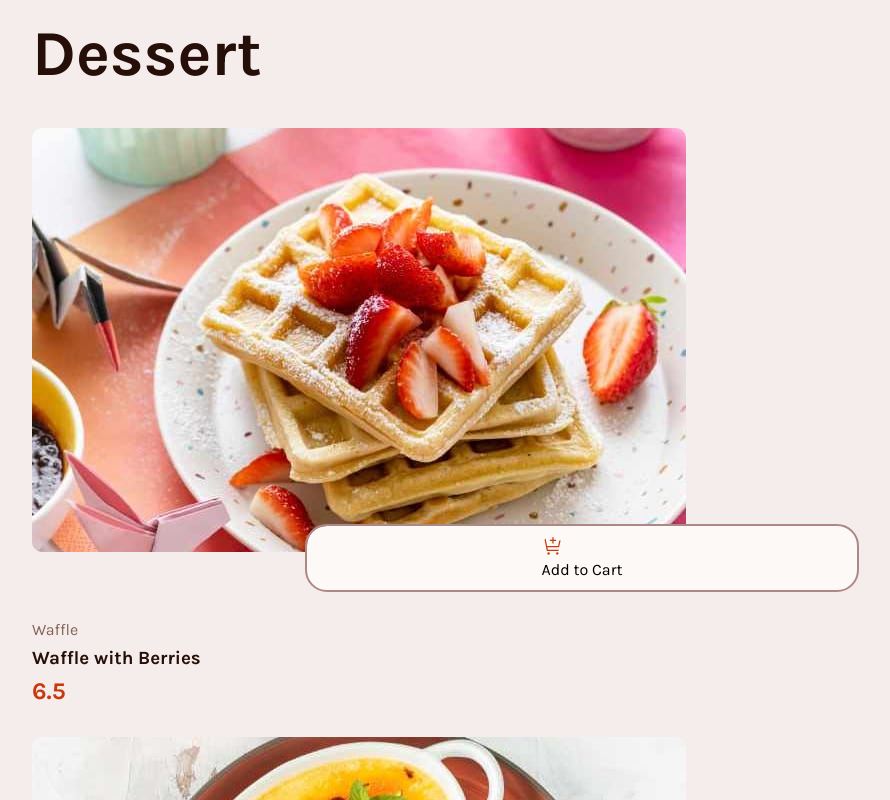
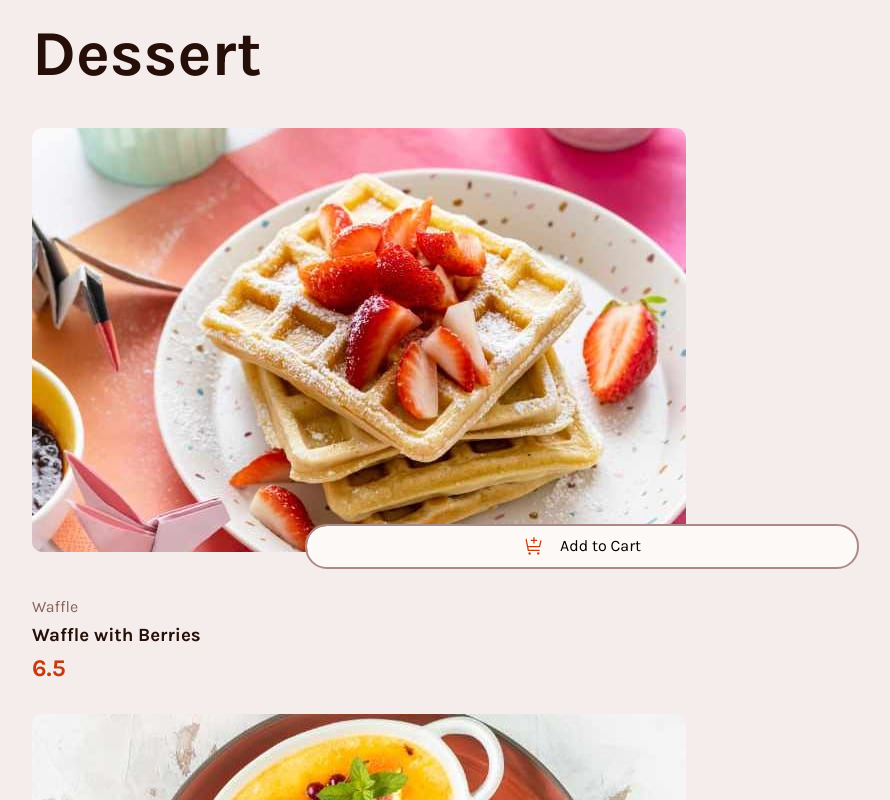
Before and after one commit to bkay-stack/Product-list-with-cart, a React (Vite) app: page / in a window 1280 px wide. Shown: the top 800 px of the page, without its empty margins (58-948 px from the left). Built offline with nearby package versions, Linux system fonts and the light colour scheme.

Commit message:
first commit

```diff
--- a/src/component/dessertlist/DessertItem1.jsx
+++ b/src/component/dessertlist/DessertItem1.jsx
@@ -6,35 +6,44 @@ import { useState } from "react";
 const DessertItem1 = () => {
   const [itemQuantity, setItemQuantity] = useState(0);
 
-  console.log("Component rendering");
-  console.log("Data:", data);
+  const handleIncreaseItemQuantity = () => {
+    setItemQuantity((prevQuantity) => prevQuantity + 1);
+    console.log(itemQuantity);
+  };
+
+  const handleDecreaseItemQuantity = () => {
+    if (itemQuantity > 0) {
+      setItemQuantity((prevQuantity) => prevQuantity - 1);
+    }
+  };
+
   return (
     <div className="list-items">
       {data.slice(0, 3).map((productList) => {
-        console.log("Mapping item:", productList);
         return (
           <div key={productList.name} className="img-wrapper">
             <img src={productList.image.mobile} alt={productList.name} />
-            {/* <div className="img-cart">
-              <div>
-                <img src={imgCart} alt="" />
-              </div>
-              <p>Add to Cart</p>
-            </div> */}
-            <div className="img-cart">
+
+            <div
+              className="img-cart"
+              style={{
+                backgroundColor: itemQuantity > 0 ? "var(--color-red" : "",
+              }}
+            >
               {itemQuantity <= 0 && (
-                <div>
-                  <div>
-                    <img src={imgCart} alt="" />
-                  </div>
+                <div
+                  className="cart-items"
+                  onClick={handleIncreaseItemQuantity}
+                >
+                  <img src={imgCart} alt="" />
                   <p>Add to Cart</p>
                 </div>
               )}
               {itemQuantity > 0 && (
-                <div>
-                  <button>-</button>
+                <div className="item-quantity" style={{}}>
+                  <button onClick={handleDecreaseItemQuantity}>-</button>
                   <span> {itemQuantity} </span>
-                  <button>+</button>
+                  <button onClick={handleIncreaseItemQuantity}>+</button>
                 </div>
               )}
             </div>
--- a/src/component/dessertlist/dessertitem1.style.css
+++ b/src/component/dessertlist/dessertitem1.style.css
@@ -24,6 +24,12 @@
   outline: 2px solid var(--color-rose-400);
   position: relative;
   gap: 0.4rem;
+  cursor: pointer;
+}
+
+.cart-items {
+  display: flex;
+  gap: 1rem;
 }
 
 .items-names {
```
Also changed, not shown: 1 other file (tests, documents, lock files or other folders).
